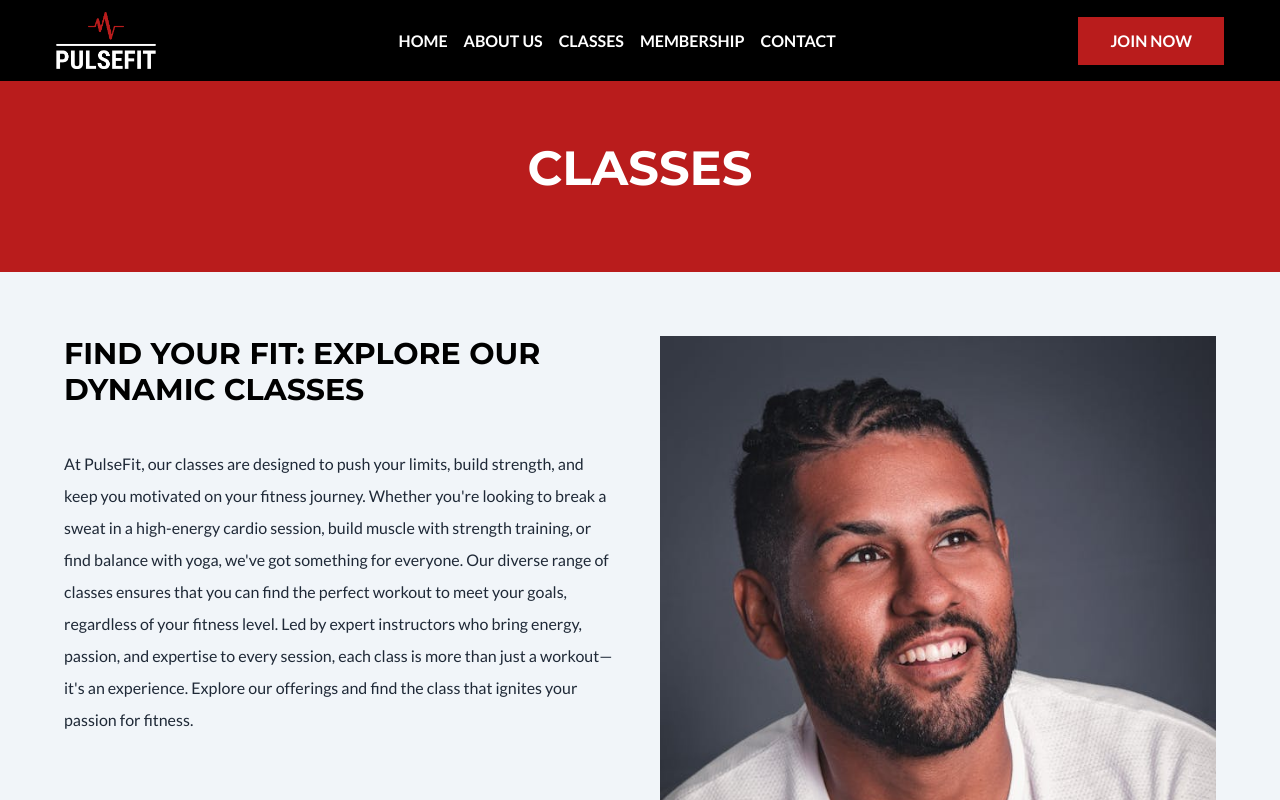
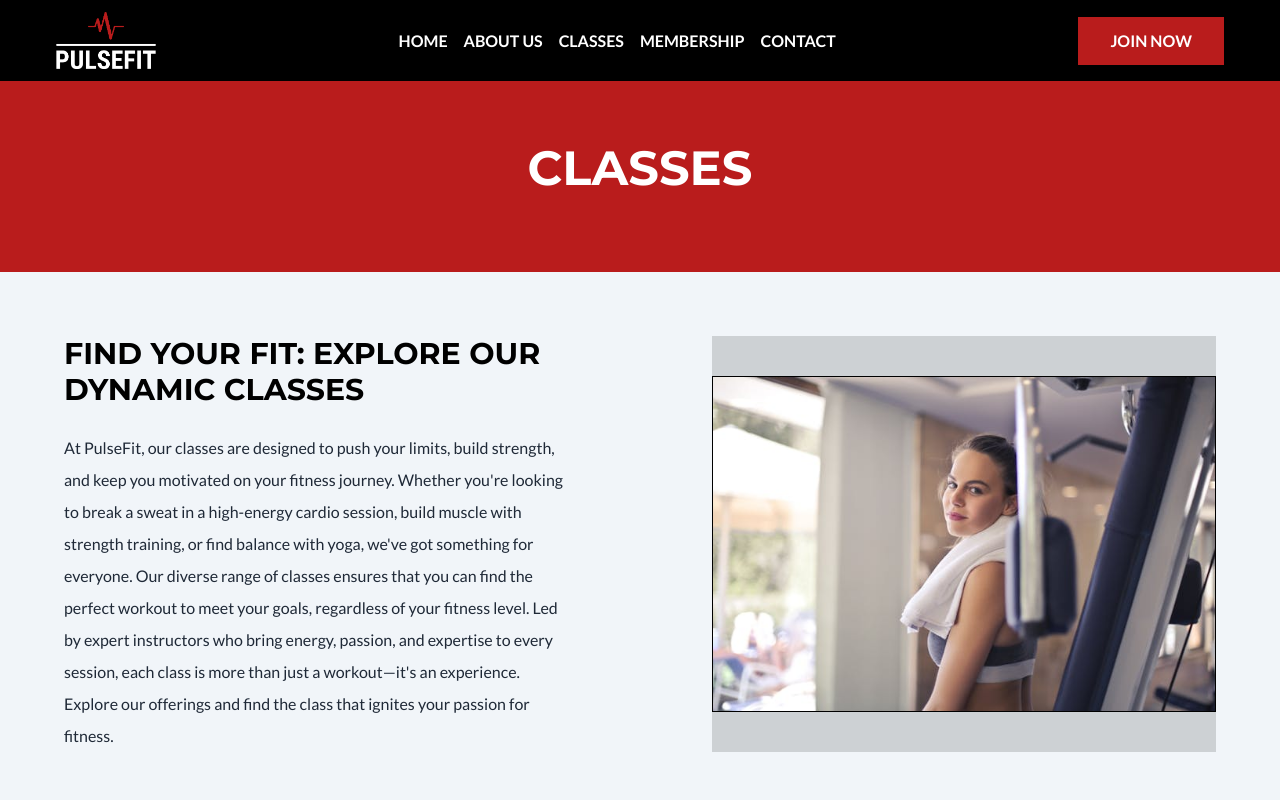
Before and after one commit to Quincy-Fer/pulse-fit, a Next.js app: page /classes in a window 1280 px wide. Shown: the top 800 px of the page. Built offline with nearby package versions, Linux system fonts and the light colour scheme.

Commit message:
Create overlay over image

```diff
--- a/components/classes/Overview.tsx
+++ b/components/classes/Overview.tsx
@@ -1,16 +1,28 @@
 import { SUBPAGE_CLASSES_INTRO } from "@/constants";
+import Image from "next/image";
 
 const Overview = () => {
   return (
     <section className="mx-auto p-16">
-      <div className="grid grid-cols-1 md:grid-cols-2 gap-10">
-        <div className="flex flex-col gap-10">
+      <div className="grid grid-cols-1 md:grid-cols-2 gap-36">
+        <div className="flex flex-col gap-6">
           <h3 className="text-3xl">{SUBPAGE_CLASSES_INTRO.heading}</h3>
           <p className="max-w-[600px] leading-loose text-gray-800 ">
             {SUBPAGE_CLASSES_INTRO.paragraph}
           </p>
         </div>
-        <img src="/images/man1.jpg" alt="" />
+        <div className="relative">
+
+          <div className="absolute inset-0 bg-black bg-opacity-15 flex items-center justify-center">
+            <Image
+              src="/images/classes-intro.jpg"
+              width={580}
+              height={500}
+              alt="Smiling Girl"
+              className="border border-black"
+            />
+          </div>
+        </div>
       </div>
     </section>
   );
```
Also changed, not shown: public/images/classes-intro.jpg (added), public/images/yoga-pilates.jpg (added).
